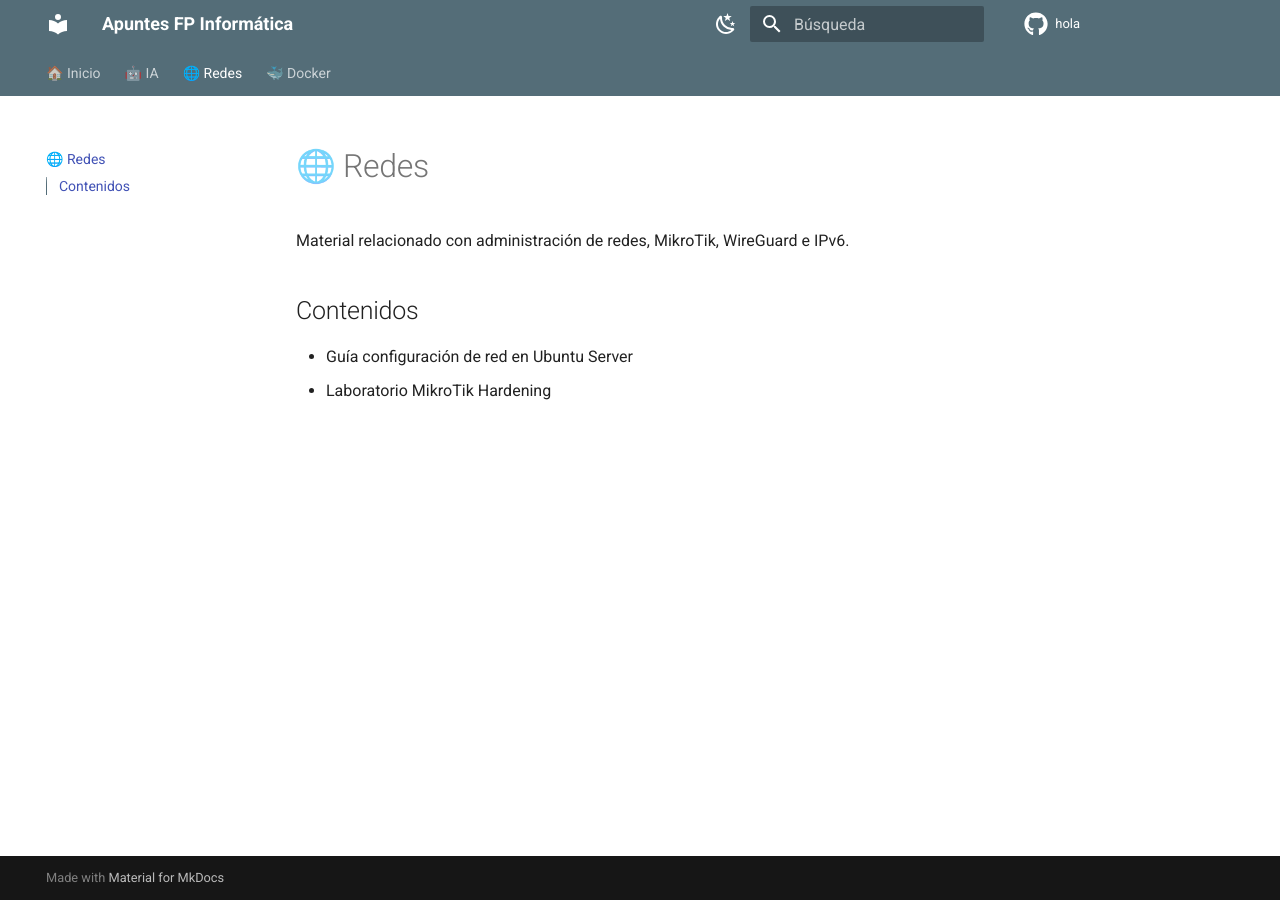
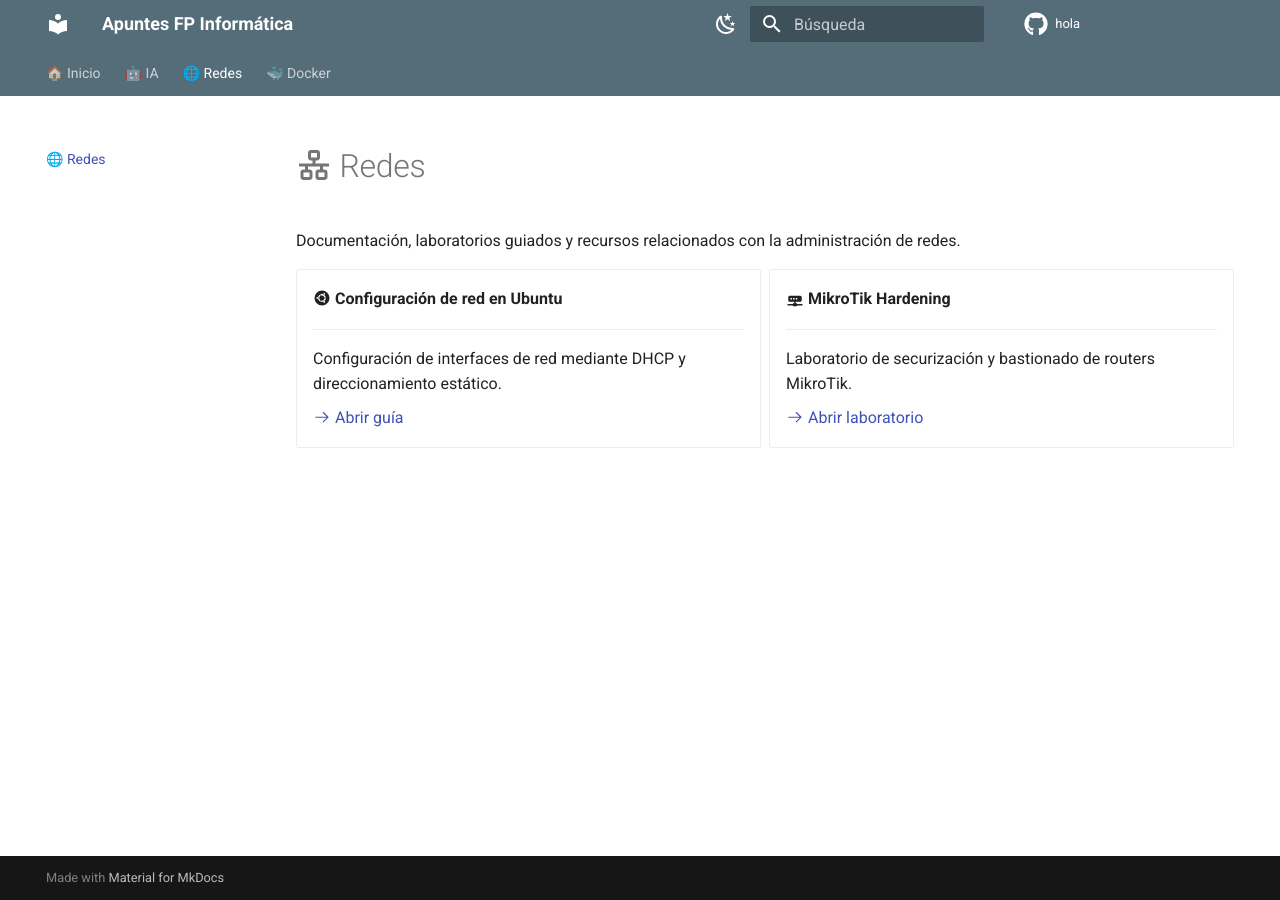
Before and after one commit to fcuadradoa01/hola, an MkDocs documentation site: the page built from docs/redes/index.md, in a window 1280 px wide. Built offline with MkDocs 1.6.1 and Material for MkDocs 9.7.7, drawn with Linux system fonts in a browser that asks for light colours; comment, search, counter and statistics services are not loaded.

Commit message:
redes index lo mejoramos a tarjetas
mejora

```diff
--- a/docs/redes/index.md
+++ b/docs/redes/index.md
@@ -1,8 +1,23 @@
-# 🌐 Redes
+# :material-lan: Redes
 
-Material relacionado con administración de redes, MikroTik, WireGuard e IPv6.
+Documentación, laboratorios guiados y recursos relacionados con la administración de redes.
 
-## Contenidos
+<div class="grid cards" markdown>
 
-- Guía configuración de red en Ubuntu Server
-- Laboratorio MikroTik Hardening
+-   :material-ubuntu: **Configuración de red en Ubuntu**
+
+    ---
+
+    Configuración de interfaces de red mediante DHCP y direccionamiento estático.
+
+    [:octicons-arrow-right-24: Abrir guía](guia-config-red-ubuntu.md)
+
+-   :material-router-network: **MikroTik Hardening**
+
+    ---
+
+    Laboratorio de securización y bastionado de routers MikroTik.
+
+    [:octicons-arrow-right-24: Abrir laboratorio](lab-mikrotik-hardening.md)
+
+</div>
```
